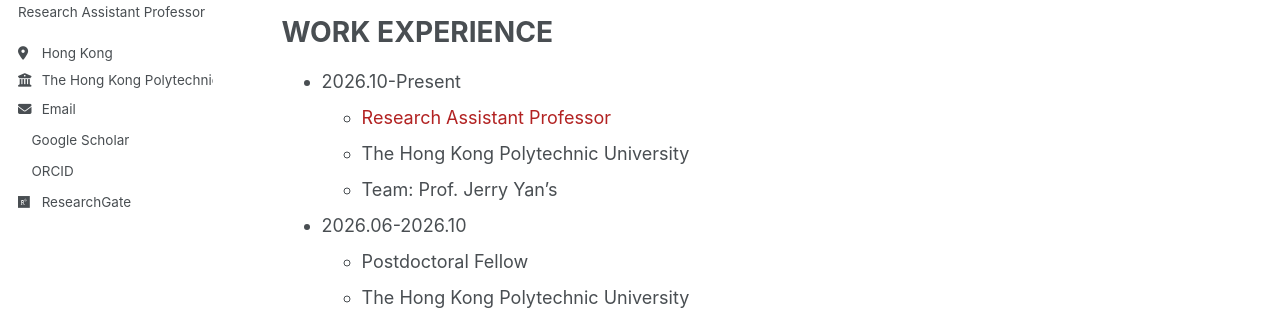
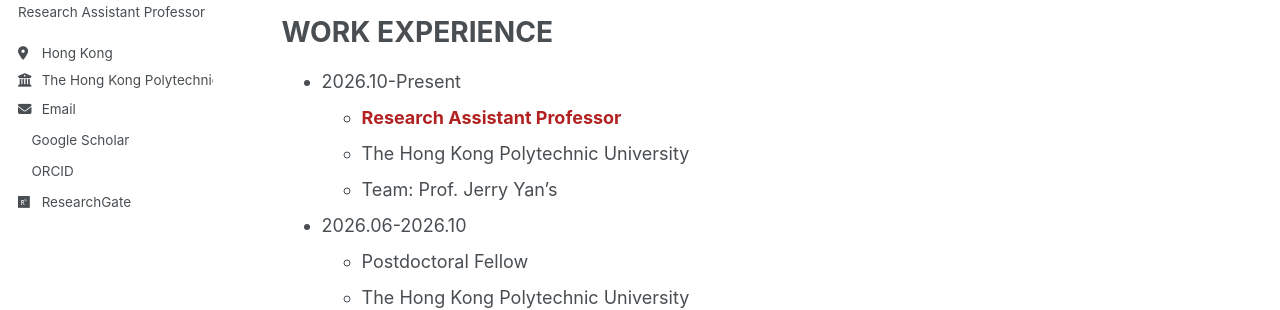
Before and after one commit to SuperSyt-530/SuperSyt-530.github.io, a Jekyll site: the page built from _pages/cv.md, in a window 1280 px wide. Shown: the part 296-606 px from the top of the page. Built offline with Jekyll 4.4.1, drawn with Linux system fonts in a browser that asks for light colours; a style sheet for code colours, icons or effects is not loaded.

Commit message:
Update cv.md

```diff
--- a/_pages/cv.md
+++ b/_pages/cv.md
@@ -24,7 +24,7 @@ EDUCATION BACKGROUND
 WORK EXPERIENCE
 ======
 * 2026.10-Present
-  * <span style="color: #B22222;">Research Assistant Professor</span>
+  * **<span style="color: #B22222;">Research Assistant Professor</span>**
   * The Hong Kong Polytechnic University
   * Team: Prof. Jerry Yan's
 
```
